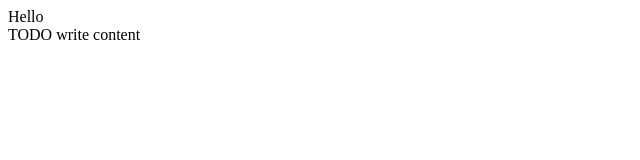
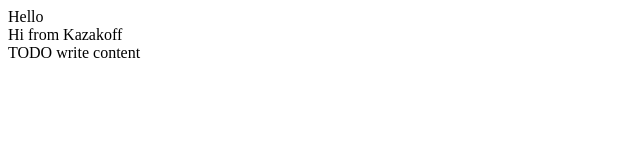
Before and after one commit to PetrStasov/start, a plain HTML site: page public_html/rew.html in a window 1280 px wide. Shown: the whole page, without its empty margins (0-640 px from the left). Drawn offline with Linux system fonts and the light colour scheme.

Commit message:
Update rew.html

```diff
--- a/public_html/rew.html
+++ b/public_html/rew.html
@@ -13,6 +13,7 @@ and open the template in the editor.
             <meta name="vi" content="width=device-widthHI, initial-scale=1.0">
     </head>
     <body>
+         <div> Hi from Kazakoff </div>
         <div>TODO write content</div>
     </body>
 </html>
```
